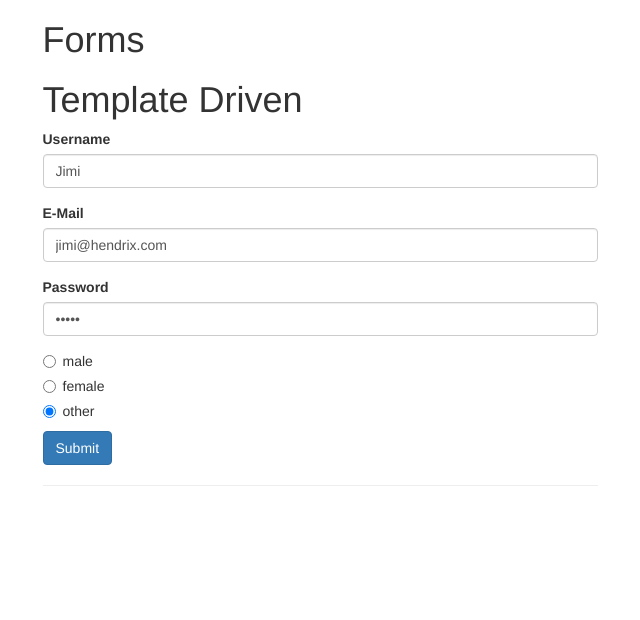
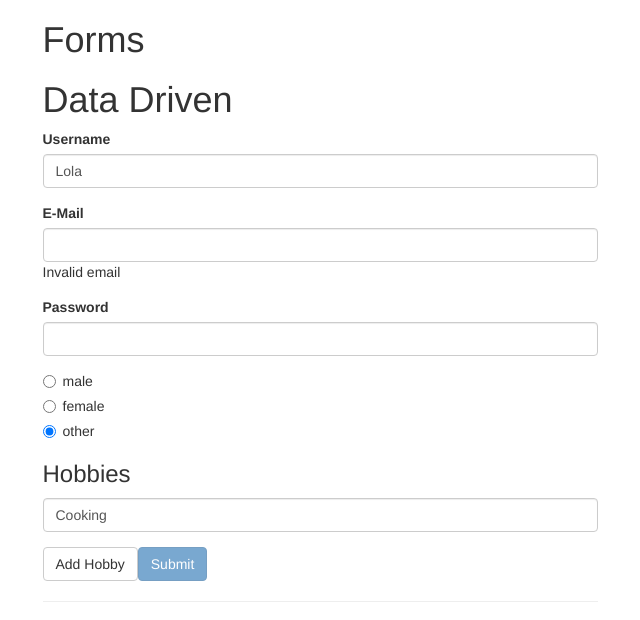
Before and after one commit to gagechoat/forms, an Angular app: page / in a window 1280 px wide. Shown: the top 620 px of the page, without its empty margins (320-960 px from the left). Built offline with nearby package versions, Linux system fonts and the light colour scheme.

Commit message:
finish lesson 124

```diff
--- a/src/app/app.component.html
+++ b/src/app/app.component.html
@@ -2,7 +2,7 @@
   <div class="row">
     <div class="col-md-6 col-md-offset-3">
       <h1>Forms</h1>
-      <template-driven></template-driven>
+      <data-driven></data-driven>
       <hr>
     </div>
   </div>
--- a/src/app/app.module.ts
+++ b/src/app/app.module.ts
@@ -1,6 +1,6 @@
 import { NgModule } from '@angular/core';
-import { FormsModule } from '@angular/forms';
-import { BrowserModule  } from '@angular/platform-browser';
+import { ReactiveFormsModule, FormsModule } from '@angular/forms';
+import { BrowserModule } from '@angular/platform-browser';
 
 import { AppComponent }   from './app.component';
 import { DataDrivenComponent } from "./data-driven/data-driven.component";
@@ -9,7 +9,7 @@ import { TemplateDrivenComponent } from "./template-driven/template-driven.compo
 
 @NgModule({
     declarations: [AppComponent, DataDrivenComponent, TemplateDrivenComponent],
-    imports: [BrowserModule, FormsModule],
+    imports: [BrowserModule, FormsModule, ReactiveFormsModule],
     bootstrap: [AppComponent]
 })
 export class AppModule {}
--- a/src/app/data-driven/data-driven.component.html
+++ b/src/app/data-driven/data-driven.component.html
@@ -1,17 +1,22 @@
 <h1>Data Driven</h1>
-<form>
-    <div>
+<form [formGroup]="myForm" (ngSubmit)="onSubmit()">
+    <div formGroupName="userData">
         <div class="form-group">
             <label for="username">Username</label>
             <input type="text"
                    class="form-control"
-                   id="username">
+                   id="username"
+                   formControlName="username">
         </div>
         <div class="form-group">
             <label for="email">E-Mail</label>
             <input type="text"
                    class="form-control"
-                   id="email">
+                   id="email"
+                   formControlName="email">
+            <div *ngIf="!myForm.get('userData.email').valid">
+              Invalid email
+            </div>
         </div>
     </div>
 
@@ -19,19 +24,26 @@
         <label for="password">Password</label>
         <input type="password"
                class="form-control"
-               id="password">
+               id="password"
+               formControlName="password">
     </div>
-    <div class="radio">
+    <div class="radio" *ngFor="let g of genders;">
         <label>
+          <input type="radio"
+                  formControlName="gender"
+                  [value]="g">
+          {{g}}
         </label>
     </div>
-    <div>
+    <div formArrayName="hobbies">
         <h3>Hobbies</h3>
-        <div class="form-group">
+        <div class="form-group"
+              *ngFor="let hobby of myForm.get('hobbies').controls; let i = index;">
             <input type="text"
-                   class="form-control">
+                   class="form-control"
+                   formControlName="{{i}}">
         </div>
     </div>
-    <button type="button" class="btn btn-default">Add Hobby</button>
-    <button type="submit" class="btn btn-primary">Submit</button>
+    <button type="button" class="btn btn-default" (click)="onAddHobby()">Add Hobby</button>
+    <button type="submit" class="btn btn-primary" [disabled]="!myForm.valid">Submit</button>
 </form>
--- a/src/app/data-driven/data-driven.component.ts
+++ b/src/app/data-driven/data-driven.component.ts
@@ -1,9 +1,46 @@
 import { Component } from '@angular/core';
+import {
+  FormGroup,
+  FormControl,
+  Validators,
+  FormArray
+} from '@angular/forms';
 
 @Component({
-    selector: 'data-driven',
-    templateUrl: 'data-driven.component.html'
+  selector: 'data-driven',
+  templateUrl: 'data-driven.component.html'
 })
 export class DataDrivenComponent {
+  myForm: FormGroup;
 
+  genders = [
+    'male',
+    'female',
+    'other'
+  ];
+
+  constructor() {
+    this.myForm = new FormGroup({
+      'userData': new FormGroup({
+        'username': new FormControl('Lola', Validators.required),
+        'email': new FormControl('', [
+          Validators.required,
+          Validators.pattern("[a-z0-9!#$%&'*+/=?^_`{|}~-]+(?:\.[a-z0-9!#$%&'*+/=?^_`{|}~-]+)*@(?:[a-z0-9](?:[a-z0-9-]*[a-z0-9])?\.)+[a-z0-9](?:[a-z0-9-]*[a-z0-9])?")
+        ])
+      }),
+      'password': new FormControl('', Validators.required),
+      'gender': new FormControl('other'),
+      'hobbies': new FormArray([
+        new FormControl('Cooking', Validators.required)
+      ])
+    });
+  }
+
+  onSubmit() {
+    console.log(this.myForm);
+  }
+
+  onAddHobby() {
+    (<FormArray>this.myForm.get('hobbies')).push(new FormControl('', Validators.required));
+  }
 }
```
